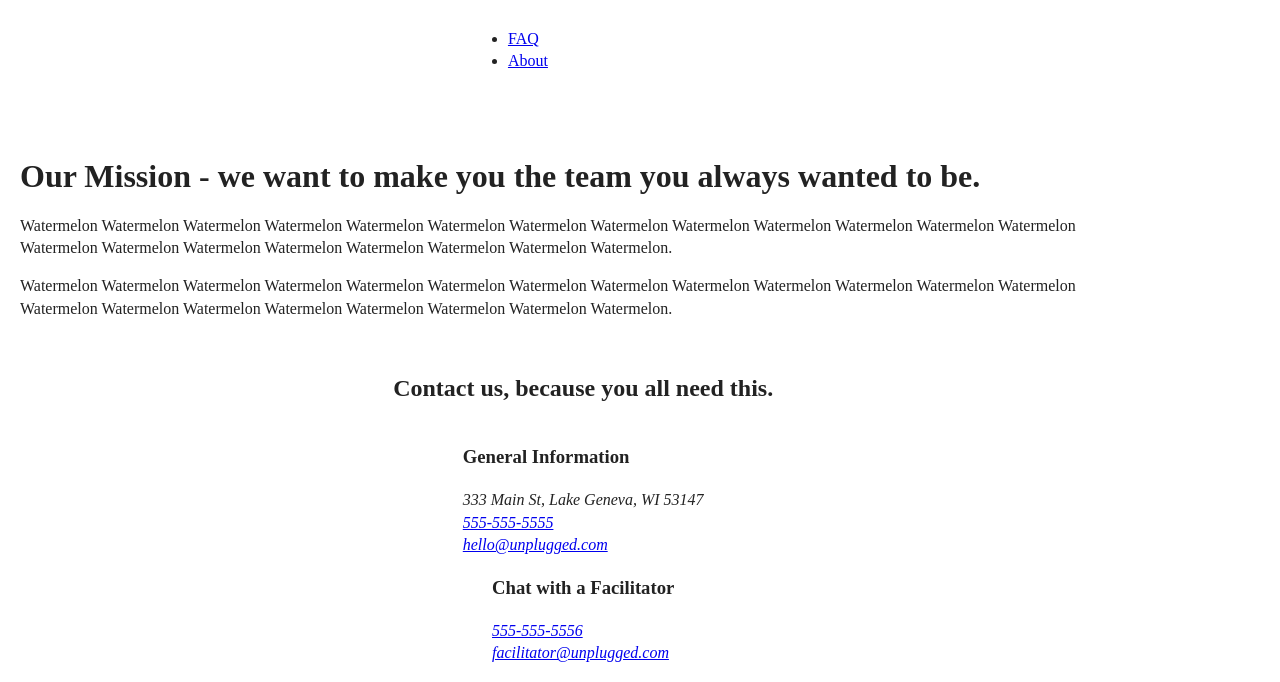
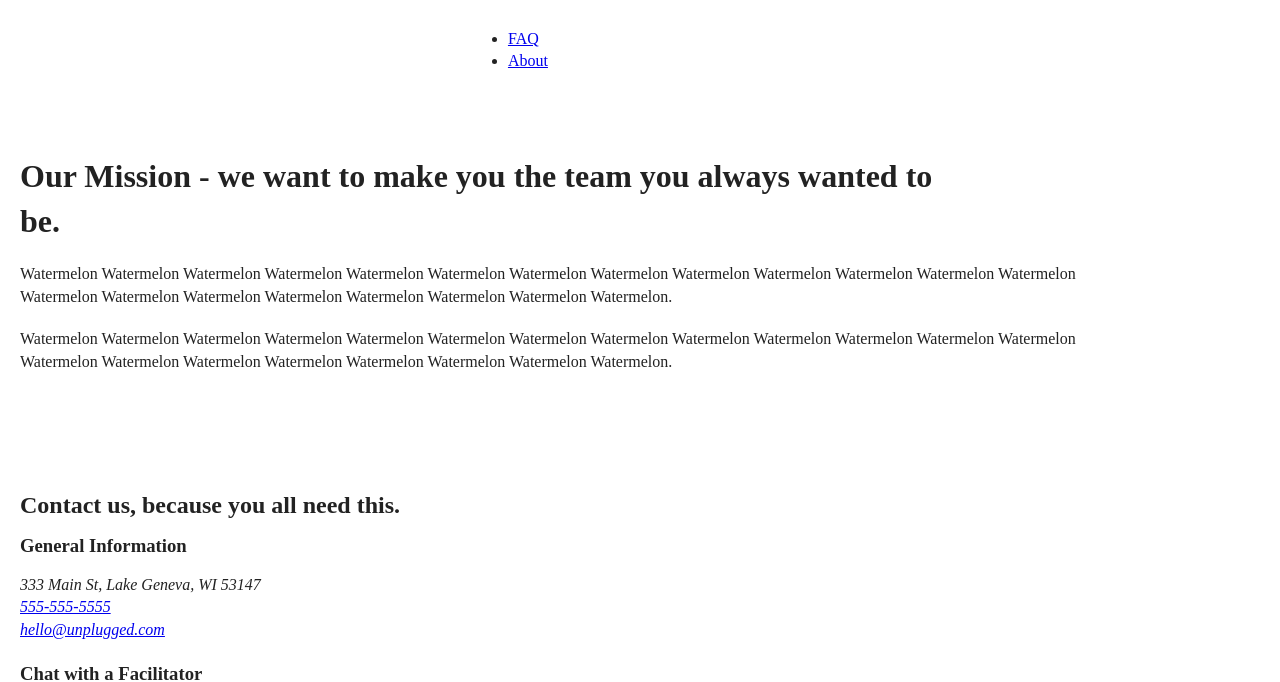
Before and after one commit to LaurenTejada/responsive-project-1, a website: page about/index.html in a window 1280 px wide. Shown: the part 126-808 px from the top of the page. Drawn offline with Linux system fonts and the light colour scheme.

Commit message:
Added margins and padding for about page

```diff
--- a/about/index.html
+++ b/about/index.html
@@ -52,13 +52,13 @@
       <div class="content-wrapper">
         <div class="mission-content">
           <h1>Our Mission - we want to make you the team you always wanted to be.</h1>
-          <div class="column-1">
+          <div class="column">
             <p>Watermelon Watermelon Watermelon Watermelon Watermelon Watermelon Watermelon
               Watermelon Watermelon Watermelon Watermelon Watermelon Watermelon Watermelon
               Watermelon Watermelon Watermelon Watermelon Watermelon Watermelon Watermelon.
             </p>
           </div>
-          <div class="column-2">
+          <div class="column">
             <p>Watermelon Watermelon Watermelon Watermelon Watermelon Watermelon Watermelon
               Watermelon Watermelon Watermelon Watermelon Watermelon Watermelon Watermelon
               Watermelon Watermelon Watermelon Watermelon Watermelon Watermelon Watermelon.
@@ -75,7 +75,7 @@
     <section class="contact-section">
       <div class="content-wrapper">
         <h2>Contact us, because you all need this.</h2>
-        <div class="column-1">
+        <div class="column">
           <h3>General Information</h3>
           <address>
             333 Main St, Lake Geneva, WI 53147<br>
@@ -83,7 +83,7 @@
             <a href="mailto:hello@unplugged.com">hello@unplugged.com</a>
           </address>
         </div>
-        <div class="column-2">
+        <div class="column">
           <h3>Chat with a Facilitator</h3>
           <address>
             <a href="tel:555-555-5556">555-555-5556</a><br>
--- a/css/main.css
+++ b/css/main.css
@@ -163,6 +163,15 @@ textarea {
     width: 80%;
   }
 
+  /* about page */
+  .mission-content h1 {
+    width: 85%;
+  }
+
+  /* .contact-section .content-wrapper h2 {
+    width: 90%;
+  } */
+
   /********** PADDING AND MARGINS **********/
   /* this is to correct default margins */
   header .content-wrapper,
@@ -286,6 +295,41 @@ textarea {
   }
 
   /* about page - about area */
+  .mission-content h1 {
+    margin-bottom: 20px;
+  }
+
+  .mission-content .column {
+    margin-bottom: 20px;
+  }
+
+  .mission-content {
+    margin-bottom: 30px;
+  }
+
+  .contact-section .content-wrapper {
+    display: flex;
+    justify-content: flex-start;
+    align-items: flex-start;
+  }
+
+  .contact-section .content-wrapper h2 {
+    margin-top: 50px;
+    margin-bottom: 10px;
+  }
+
+  .contact-section h3 {
+    margin-top: 0;
+    margin-bottom: 15px;
+  }
+
+  address {
+    margin-bottom: 20px;
+  }
+
+  .contact-section .content-wrapper {
+    margin-bottom: 30px;
+  }
 
 
 /* ==========================================================================
```
